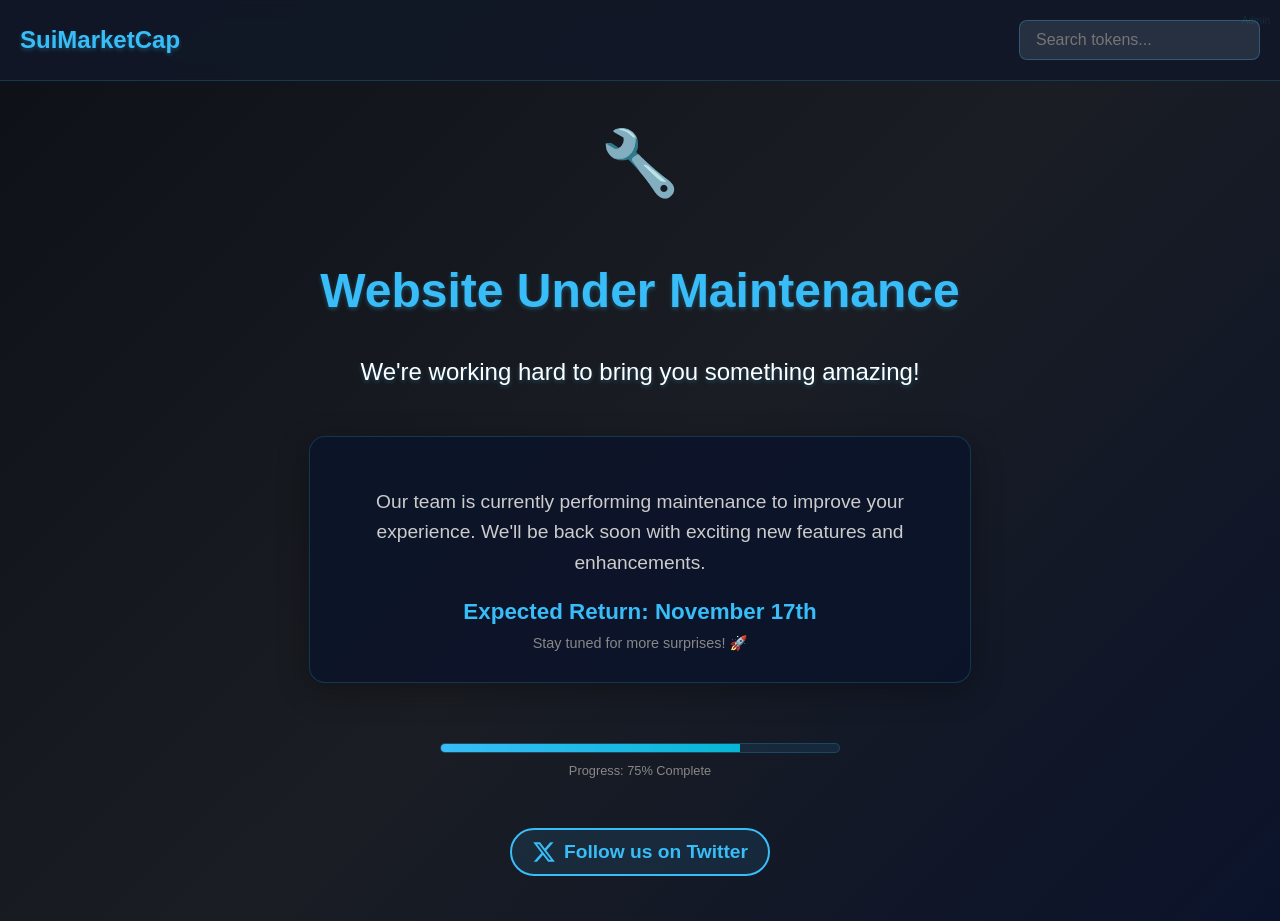
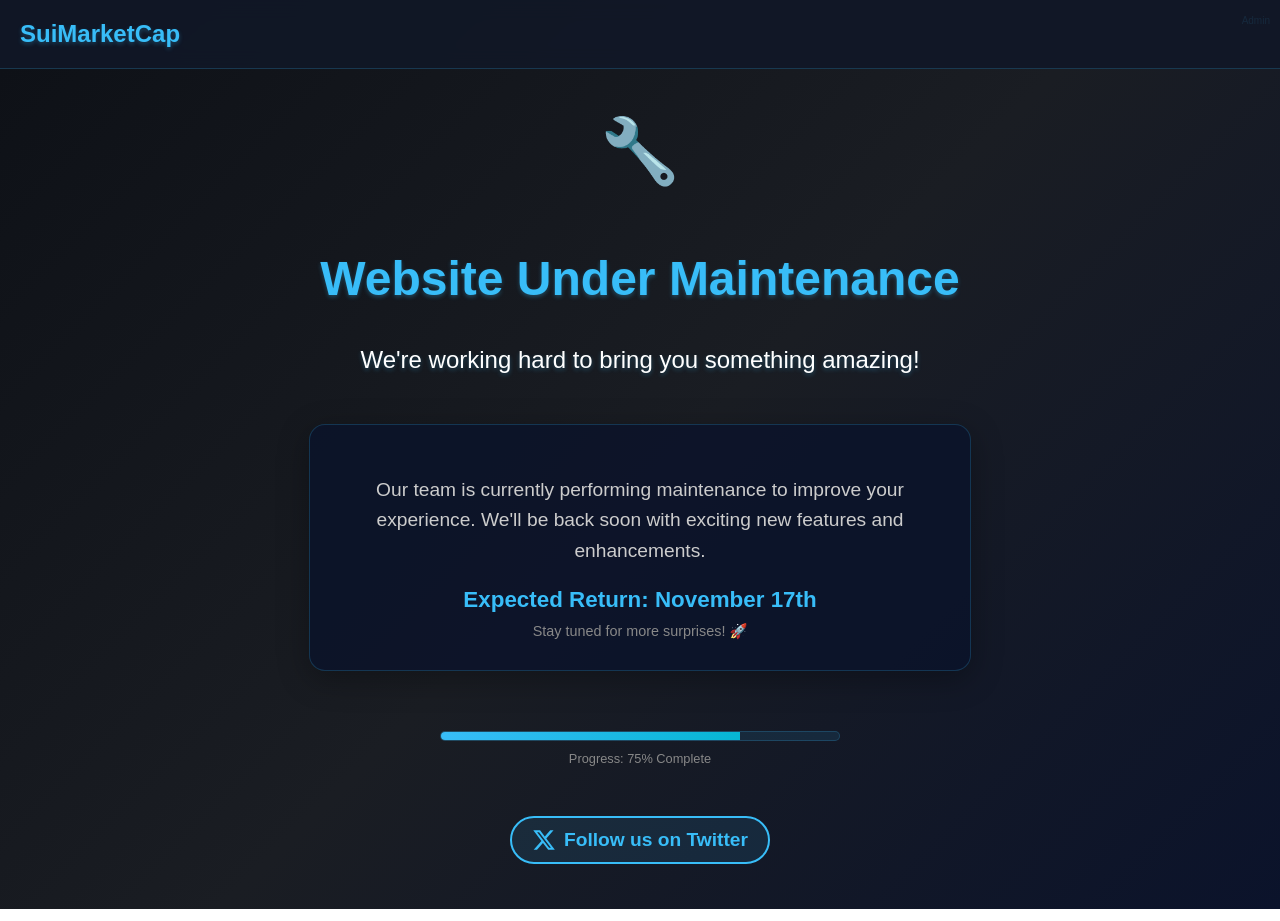
Before and after one commit to Shivaty589/sui-marketcap, a React (Vite) app: page / in a window 1280 px wide. Built offline with nearby package versions, Linux system fonts and the light colour scheme.

Commit message:
Remove search token functionality
- Removed searchQuery state and input field from App.jsx
- Removed searchQuery prop from Home component
- Cleaned up unused useState import
- Header now only shows logo and admin link

```diff
--- a/src/App.jsx
+++ b/src/App.jsx
@@ -1,11 +1,10 @@
-import React, { useState, useEffect } from "react";
+import React, { useEffect } from "react";
 import { Routes, Route, Link, useNavigate } from "react-router-dom";
 import Home from "./pages/Home";
 import TokenDetail from "./pages/TokenDetail";
 import AdminDashboard from "./pages/AdminDashboard";
 
 export default function App() {
-  const [searchQuery, setSearchQuery] = useState("");
   const navigate = useNavigate();
 
   useEffect(() => {
@@ -25,13 +24,6 @@
       <header className="header">
         <Link to="/" className="logo">SuiMarketCap</Link>
         <div style={{ display: 'flex', alignItems: 'center', gap: '15px' }}>
-          <input
-            className="search"
-            type="text"
-            placeholder="Search tokens..."
-            value={searchQuery}
-            onChange={(e) => setSearchQuery(e.target.value)}
-          />
           <div style={{ position: 'absolute', top: '10px', right: '10px', opacity: 0.1 }}>
             <Link
               to="/admin"
@@ -47,7 +39,7 @@
         </div>
       </header>
       <Routes>
-        <Route path="/" element={<Home searchQuery={searchQuery} />} />
+        <Route path="/" element={<Home />} />
         <Route path="/token/:symbol" element={<TokenDetail />} />
         <Route path="/admin" element={<AdminDashboard />} />
       </Routes>
```
